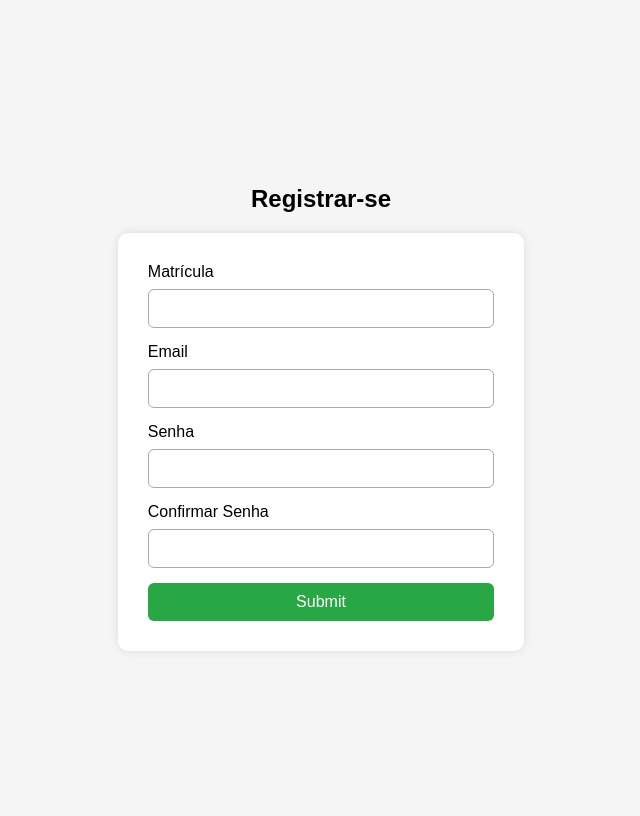
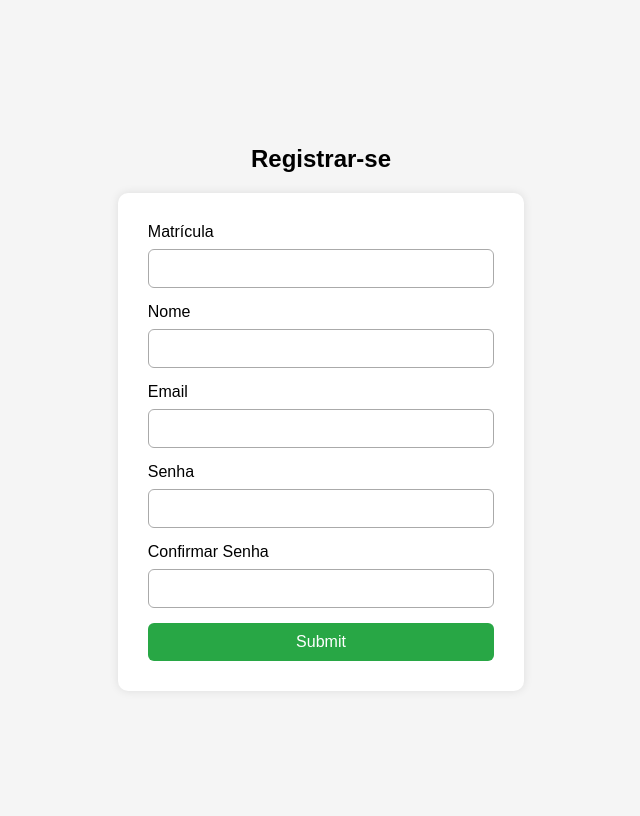
Before and after one commit to JuanFranthesco/plataforma-SIIF, a Python web app: template app/templates/register.html in a window 1280 px wide. Shown: the whole page, without its empty margins (319-959 px from the left). Run offline with Jinja, Linux system fonts and the light colour scheme; the template is opened without the code that fills it, so the values that code supplies are empty, except form fields; form fields are guessed from the names that the template uses.

Commit message:
Add name field to registration form

```diff
--- a/app/templates/register.html
+++ b/app/templates/register.html
@@ -69,8 +69,12 @@
         <label for="matricula">Matrícula</label><br>
         {{ form.matricula(class="campo-login") }}
         {% for error in form.matricula.errors %}<p class="erro-validacao">{{ error }}</p>{% endfor %}
+        <label for="name">Nome</label><br>
 
+        {{ form.name(class="campo-login") }}
+        {% for error in form.name.errors %}<p class="erro-validacao">{{ error }}</p>{% endfor %}
         <label for="email">Email</label><br>
+
         {{ form.email(class="campo-login") }}
         {% for error in form.email.errors %}<p class="erro-validacao">{{ error }}</p>{% endfor %}
 
```
